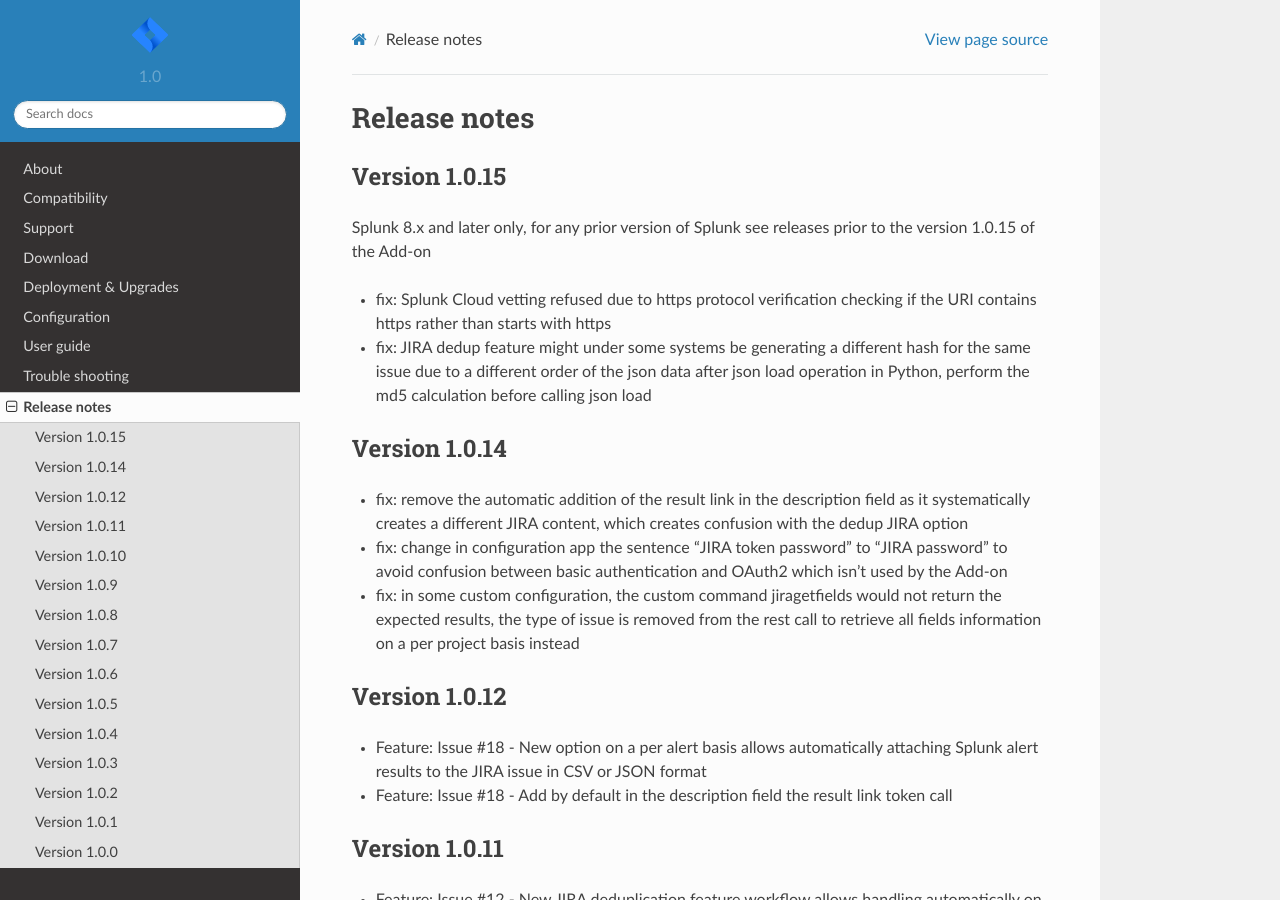
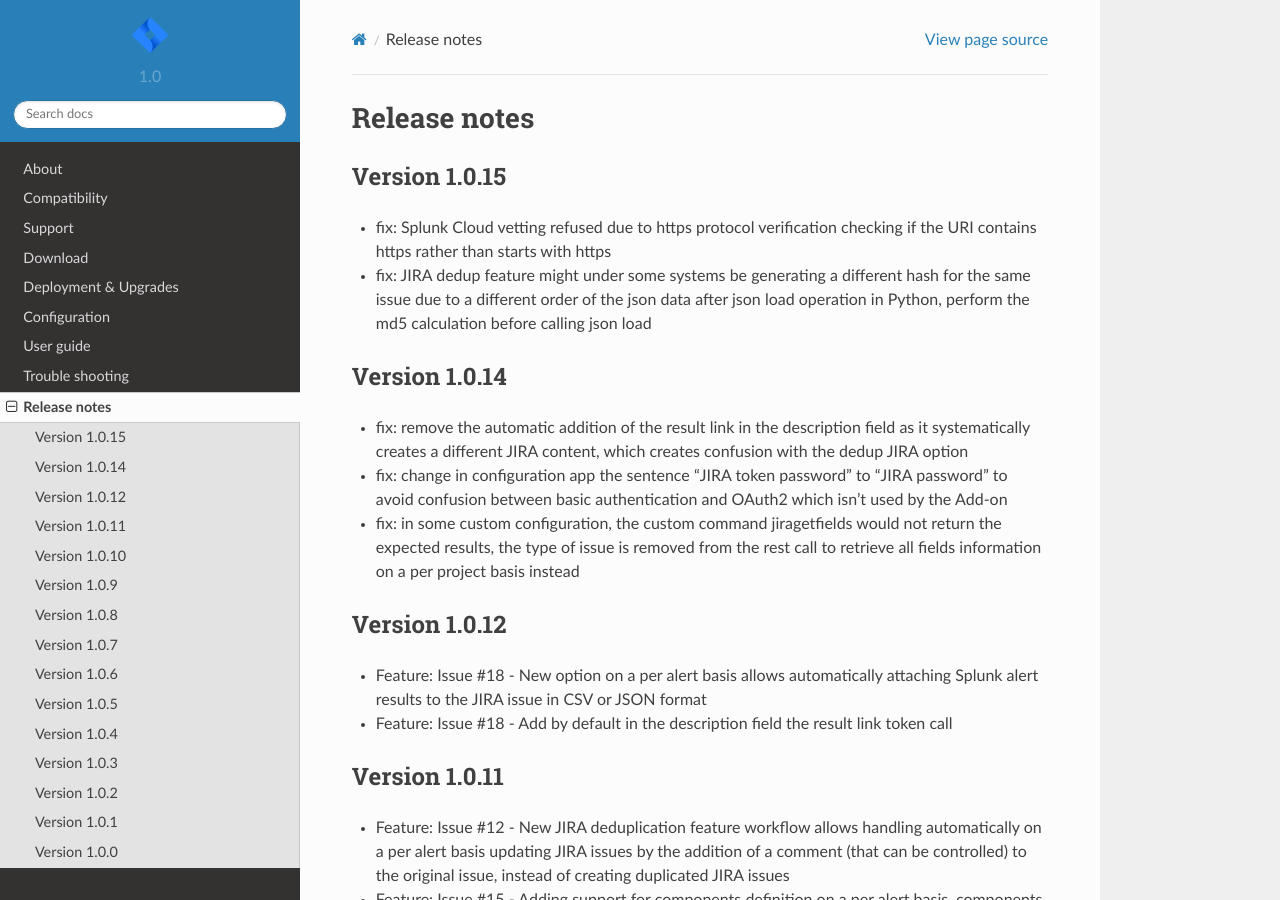
Before and after one commit to guilhemmarchand/TA-jira-service-desk-simple-addon, a Sphinx documentation site: the page built from docs/releasenotes.rst, in a window 1280 px wide and 900 px high. Built offline with Sphinx 7.4.7 and the Read the Docs theme 2.0.0, drawn with Linux system fonts in a browser that asks for light colours.

Commit message:
release note update

```diff
--- a/docs/releasenotes.rst
+++ b/docs/releasenotes.rst
@@ -3,8 +3,6 @@
 
 Version 1.0.15
 ==============
-
-Splunk 8.x and later only, for any prior version of Splunk see releases prior to the version 1.0.15 of the Add-on
 
 - fix: Splunk Cloud vetting refused due to https protocol verification checking if the URI contains https rather than starts with https
 - fix: JIRA dedup feature might under some systems be generating a different hash for the same issue due to a different order of the json data after json load operation in Python, perform the md5 calculation before calling json load
```
